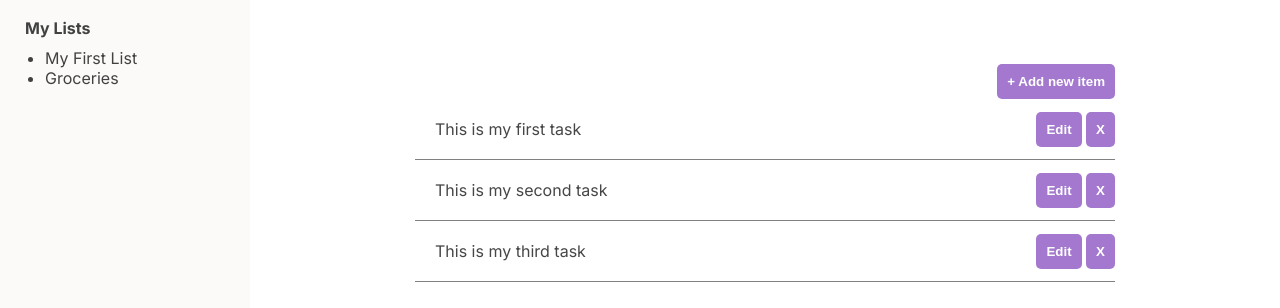
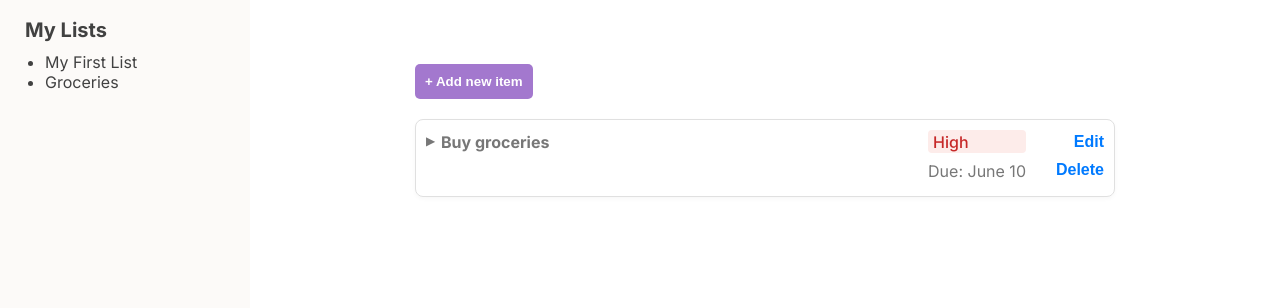
Before and after one commit to seraph404/to-do-list, a website built with webpack: page src/template.html in a window 1280 px wide. Shown: the part 76-384 px from the top of the page. Built offline with nearby package versions, Linux system fonts and the light colour scheme.

Commit message:
Revise structure and style of page to account for all todo metadata

```diff
--- a/src/styles.css
+++ b/src/styles.css
@@ -9,10 +9,12 @@
   padding: 0;
   box-sizing: border-box;
 }
+
 html,
 body {
   height: 100%;
   font-family: "Inter", sans-serif;
+  font-size: 62.5%;
   color: #464646;
 }
 .container {
@@ -23,6 +25,7 @@ body {
     "sidebar header"
     "sidebar main";
   height: 100vh;
+  font-size: 1.6rem;
 }
 .sidebar {
   grid-area: sidebar;
@@ -32,12 +35,12 @@ body {
   padding: 15px;
 }
 .logo {
-  font-size: 40px;
+  font-size: 4rem;
   font-weight: bold;
   padding: 10px;
 }
 .lists-header {
-  font-size: 16px;
+  font-size: 2rem;
   padding: 10px;
   font-weight: bold;
 }
@@ -62,17 +65,104 @@ main {
   margin: 0 auto;
 }
 .todo-item-container {
-  border-bottom: 1px solid gray;
   display: flex;
   justify-content: space-between;
-  align-items: center;
+  align-items: flex-start;
+  border: 1px solid #e0e0e0;
+  border-radius: 8px;
+  padding: 1rem;
+  margin-bottom: 1rem;
+  box-shadow: 0 2px 4px rgba(0, 0, 0, 0.03);
+  margin-top: 20px;
 }
-.todo-item {
-  padding: 20px;
+.todo-details {
+  flex: 1;
+  width: 100%;
 }
-.button-container {
+.todo-header {
   display: flex;
-  justify-content: flex-end;
+  justify-content: space-between;
+  align-items: baseline;
+  margin-bottom: 0.5rem;
+  position: relative;
+}
+.todo-header {
+  position: relative;
+  cursor: pointer;
+  padding-left: 1.5rem; /* room for chevron */
+}
+
+.todo-header::before {
+  content: "▶"; /* closed chevron */
+  position: absolute;
+  left: 0;
+  top: 0.3rem;
+  font-size: 1.2rem;
+  transition: transform 0.3s ease;
+  color: #777;
+}
+
+.todo-details[open] .todo-header::before {
+  transform: rotate(90deg); /* points down */
+}
+
+.todo-title {
+  font-weight: bold;
+  color: #777;
+}
+.todo-meta {
+  display: flex;
+  flex-direction: column;
+  gap: 0.75rem;
+  font-size: 1.6rem;
+  color: #777;
+  margin-right: 20px;
+}
+.todo-priority {
+  padding: 0.15rem 0.5rem;
+  border-radius: 4px;
+  font-weight: 500;
+}
+.todo-priority.low {
+  background-color: #e0f7e9;
+  color: #2e7d32;
+}
+
+.todo-priority.medium {
+  background-color: #fff9e6;
+  color: #f9a825;
+}
+
+.todo-priority.high {
+  background-color: #fdecea;
+  color: #c62828;
+}
+
+.todo-description {
+  font-size: 1.4rem;
+  color: #555;
+  padding: 12px;
+  margin-top: -30px;
+}
+
+.todo-actions {
+  display: flex;
+  flex-direction: column;
+  gap: 0.5rem;
+  margin-left: 1rem;
+}
+.action-btn {
+  background: none;
+  border: none;
+  color: #007aff;
+  font-size: 1.6rem;
+  cursor: pointer;
+  padding: 0.25rem 0;
+  text-align: right;
+}
+
+.action-btn:hover {
+  text-decoration: underline;
 }
 button {
   background-color: var(--accent);
@@ -91,6 +181,8 @@ button {
   padding: 20px;
   width: 400px;
   margin: 0 auto;
+  background-color: #fff;
+  z-index: 1000;
 }
 .modal h2 {
   margin-bottom: 20px;
@@ -104,7 +196,8 @@ button {
 .modal textarea,
 .modal input[type="date"],
 select,
-.modal-buttons input[type="button"] {
+.modal-buttons input[type="button"],
+.modal-buttons input[type="submit"] {
   border-style: solid;
   font-family: inherit;
   font-size: inherit;
@@ -144,8 +237,10 @@ form label {
   display: flex;
   justify-content: flex-end;
 }
-.modal-buttons input[type="button"] {
+.modal-buttons input[type="button"],
+.modal-buttons input[type="submit"] {
   font-family: inherit;
   margin-left: 20px;
   font-weight: bold;
+  cursor: pointer;
 }
--- a/src/template.html
+++ b/src/template.html
@@ -22,7 +22,7 @@
             <h2>Create To-Do</h2>
             <div>
               <label for="title">Title</label>
-              <input type="text" name="todo" required />
+              <input type="text" name="title" required />
             </div>
             <div>
               <label for="description">Description <em>(Optional)</em></label>
@@ -31,7 +31,7 @@
             <div class="flex">
               <div>
                 <label for="priority">Priority</label>
-                <select name="prority">
+                <select name="priority">
                   <option value="Unprioritized">Unprioritized</option>
                   <option value="Low">Low</option>
                   <option value="Medium">Medium</option>
@@ -40,38 +40,38 @@
               </div>
               <div>
                 <label for="due-date">Due date</label>
-                <input name="date" type="date" />
+                <input name="due-date" type="date" />
               </div>
             </div>
             <div class="modal-buttons">
-              <input type="button" value="Cancel" />
-              <input type="button" value="Create to-do" />
+              <input data-action="cancel-todo" type="button" value="Cancel" />
+              <input
+                data-action="create-todo"
+                type="submit"
+                value="Create to-do"
+              />
             </div>
           </form>
         </dialog>
         <div class="button-container">
-          <button data-action="add" type="button">+ Add new item</button>
+          <button data-action="open-modal" type="button">+ Add new item</button>
         </div>
         <div class="todo-items">
           <div class="todo-item-container">
-            <div class="todo-item">This is my first task</div>
+            <details class="todo-details">
+              <summary class="todo-header">
+                <span class="todo-title">Buy groceries</span>
+                <div class="todo-meta">
+                  <span class="todo-priority high">High</span>
+                  <span class="todo-date">Due: June 10</span>
+                </div>
+              </summary>
+              <div class="todo-description">Milk, eggs, cereal</div>
+            </details>
+
             <div class="todo-actions">
-              <button data-action="edit" type="button">Edit</button>
-              <button data-action="delete" type="button">X</button>
-            </div>
-          </div>
-          <div class="todo-item-container">
-            <div class="todo-item">This is my second task</div>
-            <div class="todo-actions">
-              <button data-action="edit" type="button">Edit</button>
-              <button data-action="delete" type="button">X</button>
-            </div>
-          </div>
-          <div class="todo-item-container">
-            <div class="todo-item">This is my third task</div>
-            <div class="todo-actions">
-              <button data-action="edit" type="button">Edit</button>
-              <button data-action="delete" type="button">X</button>
+              <button class="action-btn" data-action="edit">Edit</button>
+              <button class="action-btn" data-action="delete">Delete</button>
             </div>
           </div>
         </div>
```
